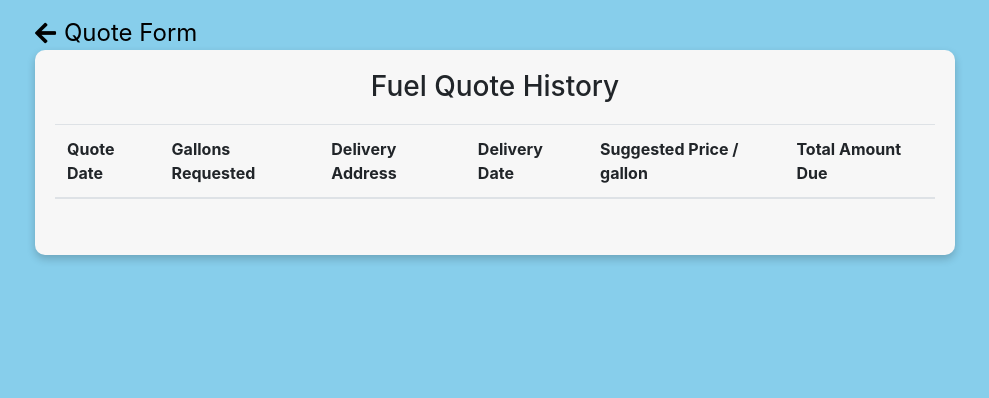
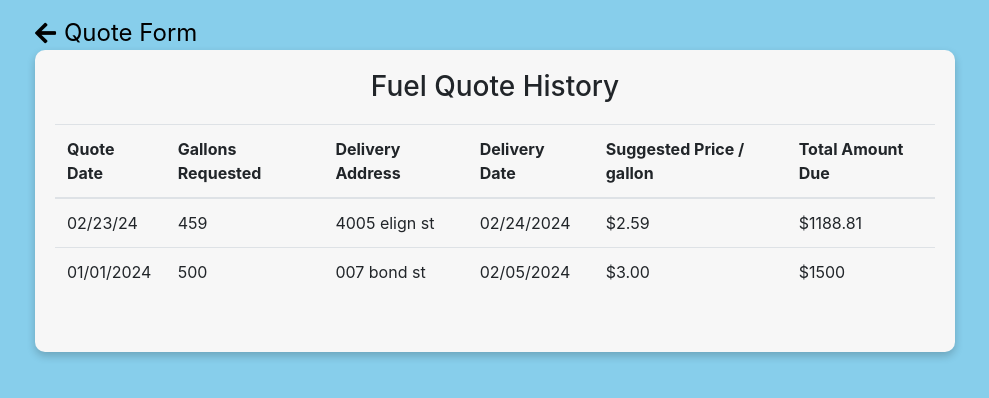
Before and after one commit to Tavofn/Software_Design_Group_41, a Django app: page /fuel_quote_history/ in a window 1280 px wide. Shown: the top 398 px of the page, without its empty margins (145-1134 px from the left). Run offline with Django 4.2, Linux system fonts and the light colour scheme; lists and menus that the app fills with data are empty; some libraries are stand-ins or nearby versions.

Commit message:
added dummy values

```diff
--- a/Group41/accounts/templates/accounts/fuel_quote_history.html
+++ b/Group41/accounts/templates/accounts/fuel_quote_history.html
@@ -69,7 +69,23 @@
                                 </tr>
                             </thead>
                             <tbody>
-                                <!-- for Dynamic rows  -->
+                                <!-- for dynamic(future) rows dummy values -->
+                                <tr>
+                                    <td>02/23/24</td>
+                                    <td>459</td>
+                                    <td>4005 elign st</td>
+                                    <td>02/24/2024</td>
+                                    <td>$2.59</td>
+                                    <td>$1188.81</td>
+                                </tr>
+                                <tr>
+                                    <td>01/01/2024</td>
+                                    <td>500</td>
+                                    <td>007 bond st</td>
+                                    <td>02/05/2024</td>
+                                    <td>$3.00</td>
+                                    <td>$1500</td>
+                                </tr>
                             </tbody>
                         </table>
                     </div>
```
